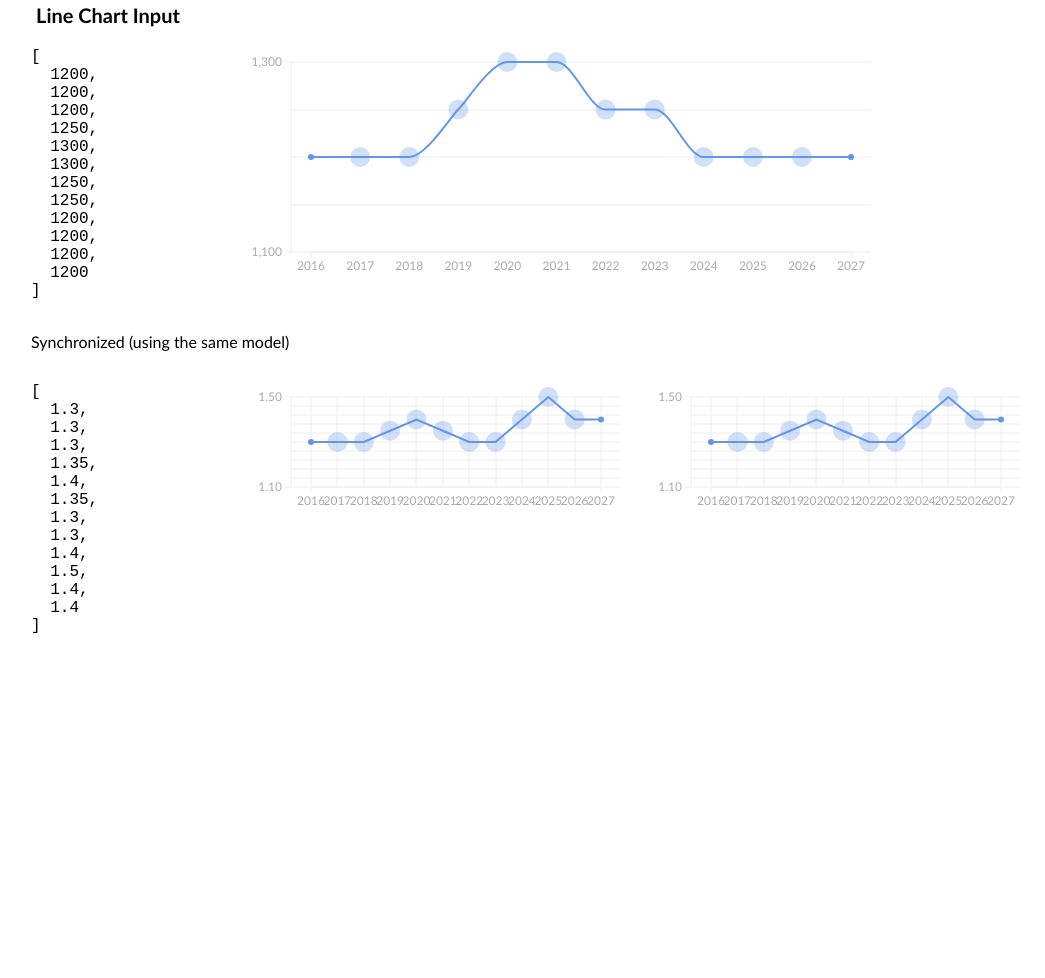
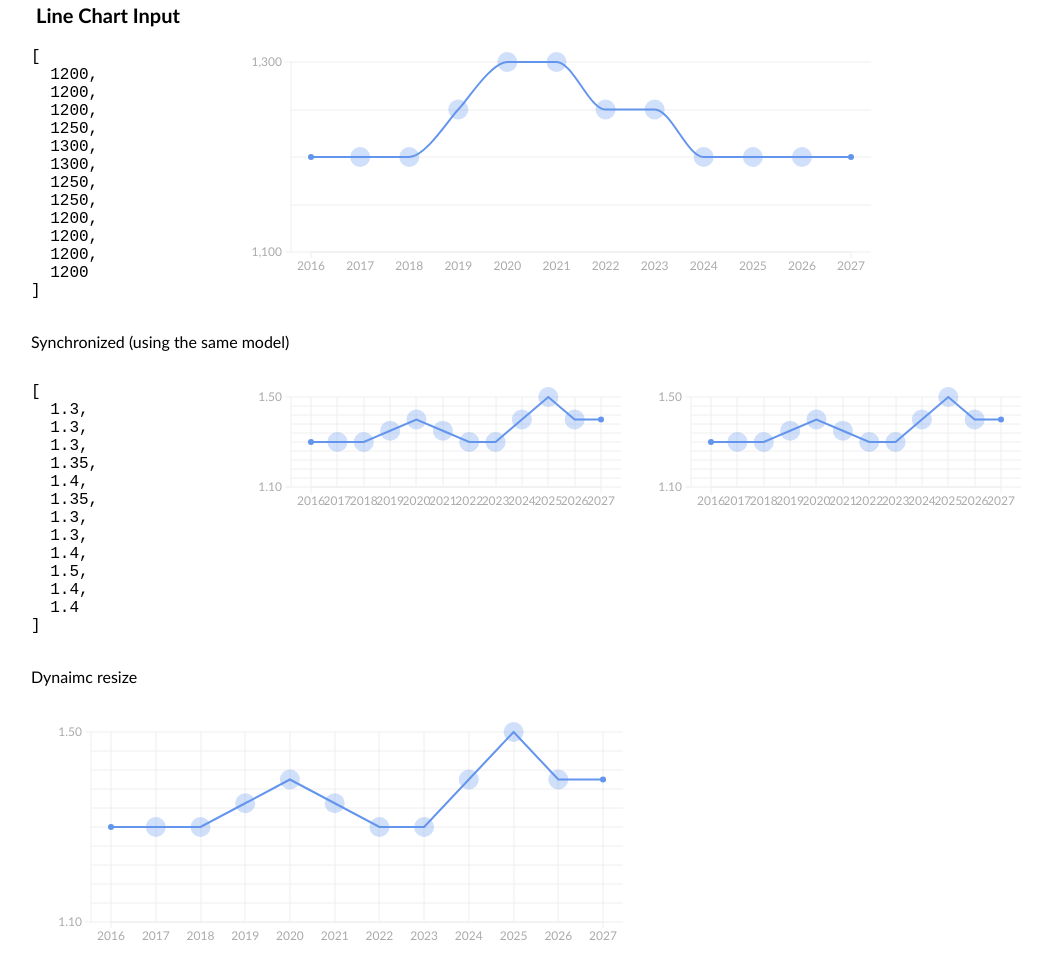
Before and after one commit to kityan/weird-inputs, a website: page demo/index.html in a window 1280 px wide. Shown: the part 72-1050 px from the top of the page, without its empty margins (7-1052 px from the left). Before the commit the page ends 800 px from the top, so only its background shows below. Drawn offline with nearby package versions, Linux system fonts and the light colour scheme; files that its build step writes are made by us from their sources.

Commit message:
testing dynamic resize

```diff
--- a/demo/index.html
+++ b/demo/index.html
@@ -49,6 +49,12 @@
 		</div>
 	</div>
 
+	<p style="clear: both;">Dynaimc resize</p>
+
+	<div style="width: 50%; height: 300px;">
+		<line-chart-input points="ratesData.points" options="ratesData.options"></line-chart-input>
+	</div>
+
 	<script src="./../node_modules/angular/angular.js"></script>
 	<script src="./../node_modules/d3/d3.js"></script>
 	<script src="./../dist/lineChartInput.js"></script>
```
